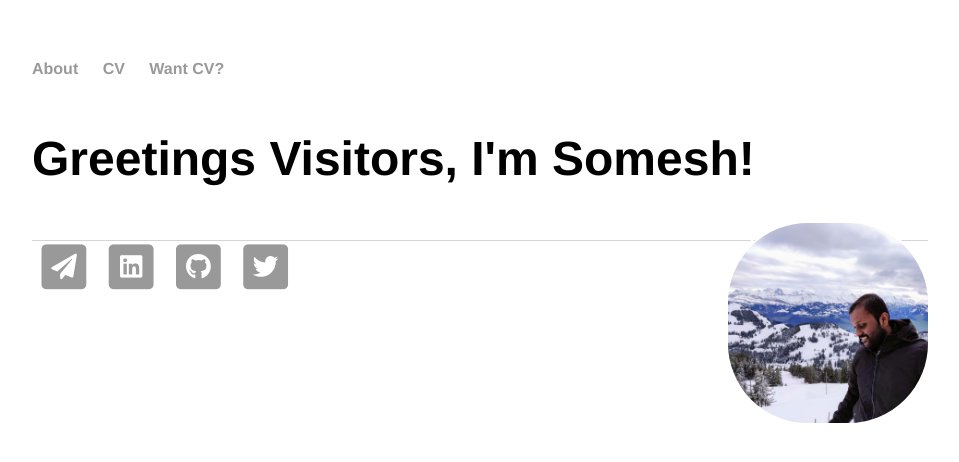
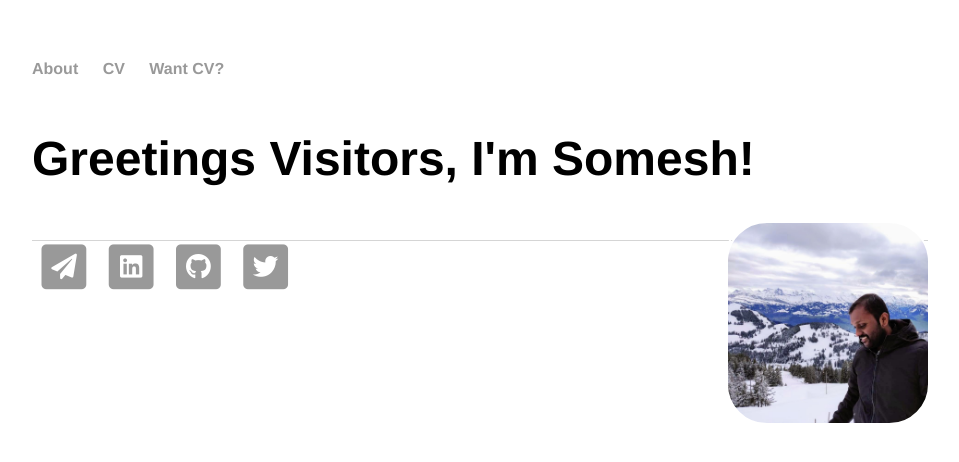
Before and after one commit to saisomesh2594/saisomesh2594.github.io, a Jekyll site: the page built from index.html, in a window 1280 px wide. Shown: the top 462 px of the page, without its empty margins (160-1119 px from the left). Built offline with Jekyll 4.4.1, drawn with Linux system fonts in a browser that asks for light colours.

Commit message:
reduce border radius

```diff
--- a/css/main.css
+++ b/css/main.css
@@ -48,8 +48,8 @@ footer {
 	height: 200px;
 	display: inline-block;
 	background-size: cover;
-	border-radius: 40%;
-	-moz-border-radius: 40%;
+	border-radius: 20%;
+	-moz-border-radius: 20%;
 	border: 2px solid #ffffff;
 	/*box-shadow: 0 0 0 3px $text-color;*/
 }
```
